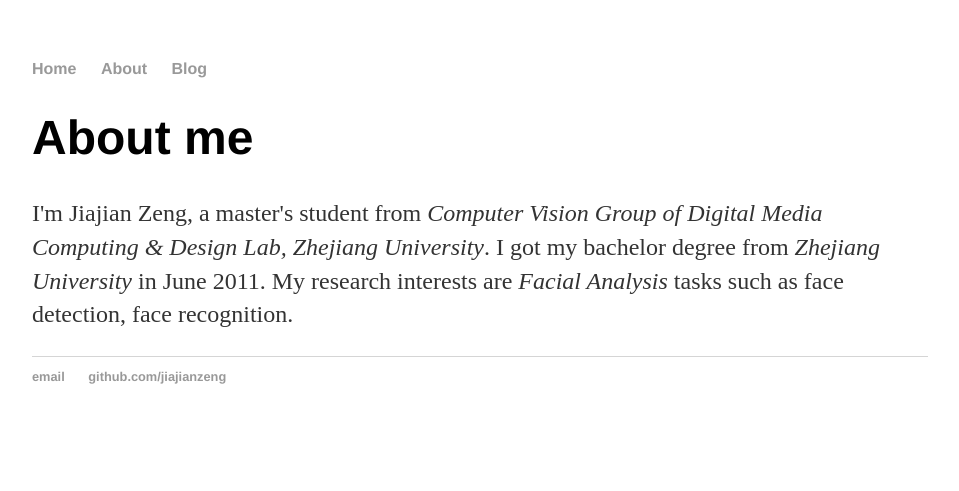
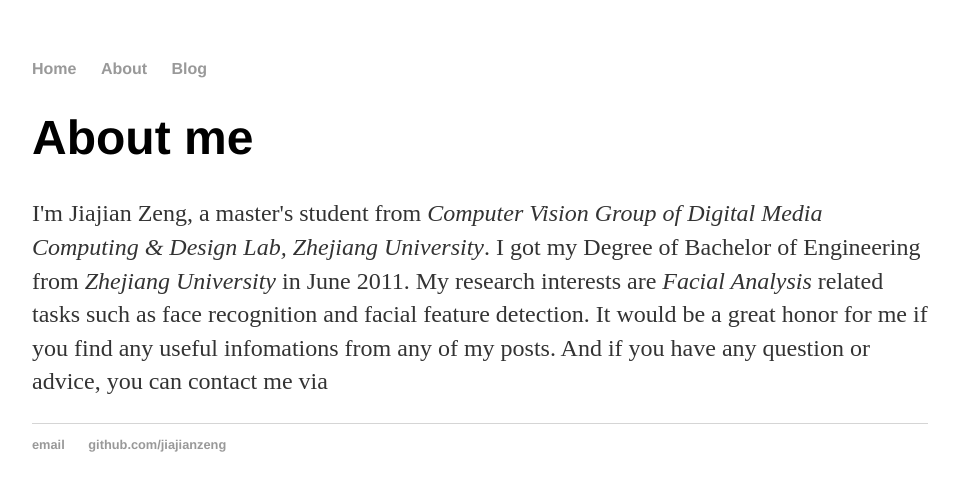
Before and after one commit to JiajianZeng/jiajianzeng.github.io, a Jekyll site: the page built from about/index.html, in a window 1280 px wide. Shown: the top 491 px of the page, without its empty margins (160-1119 px from the left). Built offline with Jekyll 4.4.1, drawn with Linux system fonts in a browser that asks for light colours.

Commit message:
Update index.html

```diff
--- a/about/index.html
+++ b/about/index.html
@@ -4,5 +4,5 @@
 ---
 <div class="blurb">
 	<h1>About me</h1>
-		<p>I'm Jiajian Zeng, a master's student from <em>Computer Vision Group of Digital Media Computing & Design Lab, Zhejiang University</em>. I got my bachelor degree from <em>Zhejiang University</em> in June 2011. My research interests are <em>Facial Analysis</em> tasks such as face detection, face recognition.</p>
+		<p>I'm Jiajian Zeng, a master's student from <em>Computer Vision Group of Digital Media Computing & Design Lab, Zhejiang University</em>. I got my Degree of Bachelor of Engineering from <em>Zhejiang University</em> in June 2011. My research interests are <em>Facial Analysis</em> related tasks such as face recognition and facial feature detection. It would be a great honor for me if you find any useful infomations from any of my posts. And if you have any question or advice, you can contact me via </p>
 </div><!-- /.blurb -->
```
